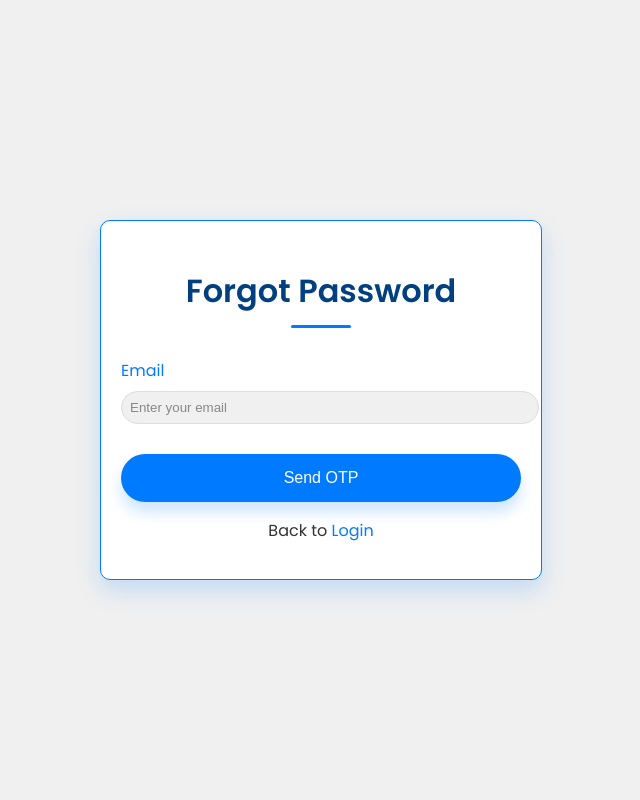
After one commit to Kavyachalluru/Project-p1, a Spring Boot app: page /revshop/forgotpassword in a window 1280 px wide. The commit adds this page. Shown: the whole page, without its empty margins (319-959 px from the left). Run offline with Spring Boot 4, Linux system fonts and the light colour scheme.

Commit message:
login and forget password done

```diff
--- /dev/null
+++ b/p1/src/main/java/com/revshop/p1/controller/ForgotPasswordController.java
@@ -0,0 +1,67 @@
+package com.revshop.p1.controller;
+import org.springframework.beans.factory.annotation.Autowired;
+import org.springframework.stereotype.Controller;
+import org.springframework.ui.Model;
+import org.springframework.web.bind.annotation.GetMapping;
+import org.springframework.web.bind.annotation.PostMapping;
+import org.springframework.web.bind.annotation.RequestMapping;
+import org.springframework.web.bind.annotation.RequestParam;
+
+import com.revshop.p1.service.forgotpasswordService;
+@Controller
+@RequestMapping("/revshop")
+public class ForgotPasswordController {
+	    @Autowired
+	    private forgotpasswordService forgotPasswordService;
+	    @GetMapping("/forgotpassword")
+	    public String showForgotPasswordPage() {
+	        return "forgotpassword"; // Return the Thymeleaf template for forgot password page
+	    }
+
+
+	    @PostMapping("/forgotpassword/sendotp")
+	    public String sendOtp(@RequestParam("email") String email, Model model) {
+	        String userType = forgotPasswordService.sendOtpToUser(email);
+
+	        if (userType != null) {
+	            model.addAttribute("email", email); // Store email for OTP verification
+	            return "forgotpassword"; // Return to the same template to show OTP input
+	        } else {
+	            model.addAttribute("error", "Email not found.");
+	            return "forgotpassword"; // Return to the same template with an error message
+	        }
+	    }
+
+	    @PostMapping("/forgotpassword/verifyotp")
+	    public String verifyOtp(@RequestParam("email") String email, @RequestParam("otp") String otp, Model model) {
+	        if (forgotPasswordService.validateOtp(email, otp)) {
+	            model.addAttribute("otpVerified", true); // Indicate OTP verification success
+	            model.addAttribute("email", email);
+	            model.addAttribute("otp",otp);
+	            return "forgotpassword"; // Return to the same template to show reset password input
+	        } else {
+	            model.addAttribute("error", "Invalid OTP.");
+	            model.addAttribute("email", email); // Retain email for re-entering OTP
+	            return "forgotpassword"; // Return to the same template with an error message
+	        }
+	    }
+
+	    @PostMapping("/forgotpassword/resetpassword")
+	    public String resetPassword(@RequestParam("email") String email,
+	                                 @RequestParam("newPassword") String newPassword,
+	                                 @RequestParam("confirmPassword") String confirmPassword,
+	                                 @RequestParam("otp") String otp,
+	                                 Model model) {
+	        if (!newPassword.equals(confirmPassword)) {
+	            model.addAttribute("error", "Passwords do not match.");
+	            model.addAttribute("email", email);
+	            model.addAttribute("otp",otp);
+
+	            return "forgotpassword"; // Return to the same template with an error message
+	        }
+
+	        forgotPasswordService.resetPassword(email, newPassword);
+	        return "redirect:/revshop/login"; // Redirect to the login page after successful reset
+	    }
+
+	}
--- a/p1/src/main/java/com/revshop/p1/repository/BuyerRepository.java
+++ b/p1/src/main/java/com/revshop/p1/repository/BuyerRepository.java
@@ -1,4 +1,6 @@
 package com.revshop.p1.repository;
+
+import java.util.Optional;
 
 import org.springframework.data.jpa.repository.JpaRepository;
 import org.springframework.stereotype.Repository;
@@ -7,5 +9,9 @@ import com.revshop.p1.entity.Buyer;
 
 @Repository
 public interface BuyerRepository extends JpaRepository<Buyer, Long>{
+	Buyer findByEmailAndPassword(String email,String password);
+	Optional<Buyer> findByEmail(String email);
+
+
 
 }
--- a/p1/src/main/java/com/revshop/p1/repository/SellerRepository.java
+++ b/p1/src/main/java/com/revshop/p1/repository/SellerRepository.java
@@ -1,4 +1,6 @@
 package com.revshop.p1.repository;
+
+import java.util.Optional;
 
 import org.springframework.data.jpa.repository.JpaRepository;
 import org.springframework.stereotype.Repository;
@@ -6,5 +8,6 @@ import org.springframework.stereotype.Repository;
 import com.revshop.p1.entity.Seller;
 @Repository
 public interface SellerRepository extends JpaRepository<Seller, Integer>{
-
+	Seller findByEmailAndPassword(String email,String password);
+	Optional<Seller> findByEmail(String email);
 }
--- a/p1/src/main/java/com/revshop/p1/service/BuyerService.java
+++ b/p1/src/main/java/com/revshop/p1/service/BuyerService.java
@@ -19,5 +19,10 @@ public class BuyerService {
 		buyer.setRegistrationDate(LocalDateTime.now());
 		return buyer_repo.save(buyer);
 	}
+	public boolean validateBuyer(String email, String password) {
+        Buyer buyer = buyer_repo.findByEmailAndPassword(email,password);
+        // Perform password validation (you may want to hash passwords in real scenarios)
+        return buyer != null && buyer.getPassword().equals(password);
+    }
 
 }
--- a/p1/src/main/java/com/revshop/p1/service/SellerService.java
+++ b/p1/src/main/java/com/revshop/p1/service/SellerService.java
@@ -15,5 +15,10 @@ public class SellerService {
 	public void updateSeller(Seller seller) {
 		repository.save(seller);
 	}
+	public boolean validateSeller(String email, String password) {
+        Seller seller = repository.findByEmailAndPassword(email,password);
+        return seller != null && seller.getPassword().equals(password);
+    }
+
 
 }
--- /dev/null
+++ b/p1/src/main/resources/templates/forgotpassword.html
@@ -0,0 +1,185 @@
+<!DOCTYPE html>
+<html xmlns:th="http://www.thymeleaf.org" lang="en">
+<head>
+    <meta charset="UTF-8">
+    <meta name="viewport" content="width=device-width, initial-scale=1.0">
+    <title>Forgot Password</title>
+    <link href="https://fonts.googleapis.com/css2?family=Poppins:wght@400;600&display=swap" rel="stylesheet">
+    <style>
+        body {
+            font-family: 'Poppins', sans-serif;
+            background-color: #f0f0f0;
+            display: flex;
+            justify-content: center;
+            align-items: center;
+            height: 100vh;
+            margin: 0;
+        }
+
+        .container {
+            width: 90%;
+            max-width: 400px;
+            padding: 20px;
+            background-color: #ffffff;
+            border-radius: 10px;
+            box-shadow: 0 10px 25px rgba(0, 123, 255, 0.2);
+            transition: transform 0.3s ease-in-out;
+            color: #333;
+            border: 1px solid #007bff;
+        }
+
+        .container:hover {
+            transform: translateY(-10px);
+            box-shadow: 0 20px 40px rgba(0, 123, 255, 0.4);
+        }
+
+        h2 {
+            text-align: center;
+            color: #004080;
+            font-size: 32px;
+            margin-bottom: 30px;
+            position: relative;
+            font-weight: bold;
+        }
+
+        h2::after {
+            content: '';
+            display: block;
+            width: 60px;
+            height: 3px;
+            background: #007bff;
+            margin: 10px auto 0;
+            border-radius: 2px;
+        }
+
+        .form-group {
+            margin-bottom: 10px;
+        }
+
+        label {
+            display: block;
+            margin-bottom: 8px;
+            font-weight: 500;
+            color: #007bff;
+        }
+
+        input {
+            width: 100%;
+            padding: 8px;
+            border-radius: 30px;
+            border: 1px solid #ddd;
+            outline: none;
+            transition: all 0.3s ease;
+            background-color: #f0f0f0;
+            color: #333;
+        }
+
+        input::placeholder {
+            color: #888;
+        }
+
+        input:focus {
+            border-color: #007bff;
+            box-shadow: 0 0 10px rgba(0, 123, 255, 0.5);
+        }
+
+        .btn {
+            width: 100%;
+            background-color: #007bff;
+            color: #fff;
+            padding: 15px;
+            border: none;
+            border-radius: 25px;
+            font-size: 16px;
+            cursor: pointer;
+            transition: background-color 0.3s ease, transform 0.2s ease;
+            box-shadow: 0 10px 15px rgba(0, 123, 255, 0.2);
+            display: block;
+            margin: 30px auto 10px;
+        }
+
+        .btn:hover {
+            background-color: #3399ff;
+            transform: translateY(-3px);
+        }
+
+        .otp-group, .reset-password-group {
+            display: none; /* Initially hide these groups */
+            margin-top: 20px;
+        }
+
+        .links {
+            text-align: center;
+            margin-top: 15px;
+        }
+
+        .links a {
+            color: #007bff;
+            text-decoration: none;
+        }
+
+        .links a:hover {
+            text-decoration: underline;
+        }
+    </style>
+</head>
+<body>
+
+    <div class="container">
+        <h2>Forgot Password</h2>
+        <form th:action="@{/revshop/forgotpassword/sendotp}" method="POST" id="forgotPasswordForm">
+            <div class="form-group">
+                <label for="email">Email</label>
+                <input type="email" id="email" name="email" placeholder="Enter your email"th:value="${email}" required>
+            </div>
+            <button type="submit" class="btn">Send OTP</button>
+        </form>
+
+        <form th:action="@{/revshop/forgotpassword/verifyotp}" method="POST" class="otp-group" id="otpForm">
+            <div class="form-group">
+                <label for="otp">Enter OTP</label>
+                <input type="text" id="otp" name="otp" placeholder="Enter the OTP you received"  th:value="${otp}" required>
+                <input type="hidden" name="email" th:value="${email}" />
+            </div>
+            <button type="submit" class="btn">Verify OTP</button>
+        </form>
+
+        <form th:action="@{/revshop/forgotpassword/resetpassword}" method="POST" class="reset-password-group" id="resetPasswordForm">
+            <div class="form-group">
+                <label for="newPassword">New Password</label>
+                <input type="password" id="newPassword" name="newPassword" placeholder="Enter new password" th:value="${newPassword}" required>
+                <input type="hidden" name="email" th:value="${email}" />
+                 <input type="hidden" name="otp" th:value="${otp}" />
+            </div>
+            <div class="form-group">
+                <label for="confirmPassword">Confirm Password</label>
+                <input type="password" id="confirmPassword" name="confirmPassword" placeholder="Confirm new password" th:value:"${confirmPassword}"required>
+            </div>
+            <button type="submit" class="btn">Reset Password</button>
+        </form>
+
+        <div class="links">
+            <p>Back to <a th:href="@{/revshop/login}">Login</a></p>
+        </div>
+
+        <!-- Display error message if present -->
+        <div th:if="${error}" style="color: red; text-align: center;">
+            <p th:text="${error}"></p>
+        </div>
+
+        <!-- Show OTP form if the OTP has been sent -->
+        <div th:if="${email != null}">
+            <script>
+                document.querySelector('.otp-group').style.display = 'block';
+            </script>
+        </div>
+
+        <!-- Show reset password form if OTP verification is successful -->
+        <div th:if="${otpVerified}">
+            <script>
+                document.querySelector('.reset-password-group').style.display = 'block';
+            </script>
+        </div>
+    </div>
+</body>
+</html>
--- a/p1/src/main/resources/templates/sample.html
+++ b/p1/src/main/resources/templates/sample.html
@@ -5,6 +5,6 @@
 <title>Insert title here</title>
 </head>
 <body>
-
+<h1>hello</h1>
 </body>
 </html>
```
Also changed, not shown: p1/src/main/java/com/revshop/p1/controller/LoginViewController.java (added, +48 -0 lines), p1/src/main/java/com/revshop/p1/controller/SellerController.java (added, +24 -0 lines), p1/src/main/java/com/revshop/p1/service/forgotpasswordService.java (added, +81 -0 lines), p1/src/main/java/com/revshop/p1/service/loginService.java (added, +27 -0 lines), p1/src/main/resources/application.properties (+13 -0 lines), p1/src/main/resources/templates/login.html (added, +160 -0 lines).
